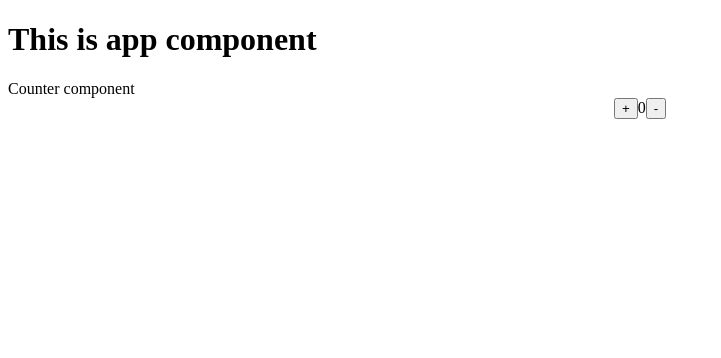
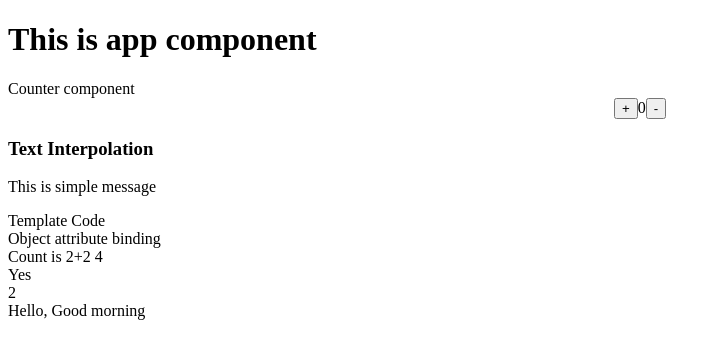
Before and after one commit to santoshkbrj/Vuejs_Tutorial, a Vue app in the folder vue-project/: page / in a window 1280 px wide. Shown: the top 358 px of the page, without its empty margins (0-721 px from the left). Built offline with nearby package versions, Linux system fonts and the light colour scheme.

Commit message:
Template synctax implementation

```diff
--- a/vue-project/index.html
+++ b/vue-project/index.html
@@ -8,7 +8,6 @@
   </head>
   <body>
     <div id="app"></div>
-    <div id="app2"></div>
     <script type="module" src="/src/main.js"></script>
   </body>
 </html>
--- a/vue-project/src/App.vue
+++ b/vue-project/src/App.vue
@@ -1,10 +1,12 @@
 <script setup>
 import Counter from './components/Counter.vue';
+import TemplateSyntax from './components/TemplateSyntax.vue';
 </script>
 
 <template>
   <h1>This is app component</h1>
    <Counter/>
+  <template-syntax/>
 </template>
 
 <style scoped></style>
--- /dev/null
+++ b/vue-project/src/components/TemplateSyntax.vue
@@ -0,0 +1,32 @@
+<template lang="">
+    <div>
+        <h3 :[titleAttr]="titleValue">Text Interpolation</h3>
+        <div v-html="message"></div>
+        <div :id="dynamicId">Template Code</div>
+        <div v-bind="objectofAttrs">Object attribute binding</div>
+        <div>Count is 2+2 {{2 + 2}}</div>
+        <div>{{message ? 'Yes': 'No'}}</div>
+        <div>{{Math.floor(Math.random()*8)}}</div>
+        <div v-on:[eventName]="changeTitle">Hello, Good morning</div>
+    </div>
+</template>
+<script setup>
+    const message = '<p>This is simple message</p>';
+    const dynamicId = 'my-id';
+    const objectofAttrs = {
+        id: "my-id",
+        class: 'container',
+        style: 'backgorund-color: red'
+    };
+
+    const titleAttr = 'title';
+    const titleValue = 'title-item';
+    const changeTitle = ()=>{
+      alert('Hello, Good evening');
+    }
+    const eventName = 'click';
+
+</script>
+<style lang="">
+
+</style>
```
